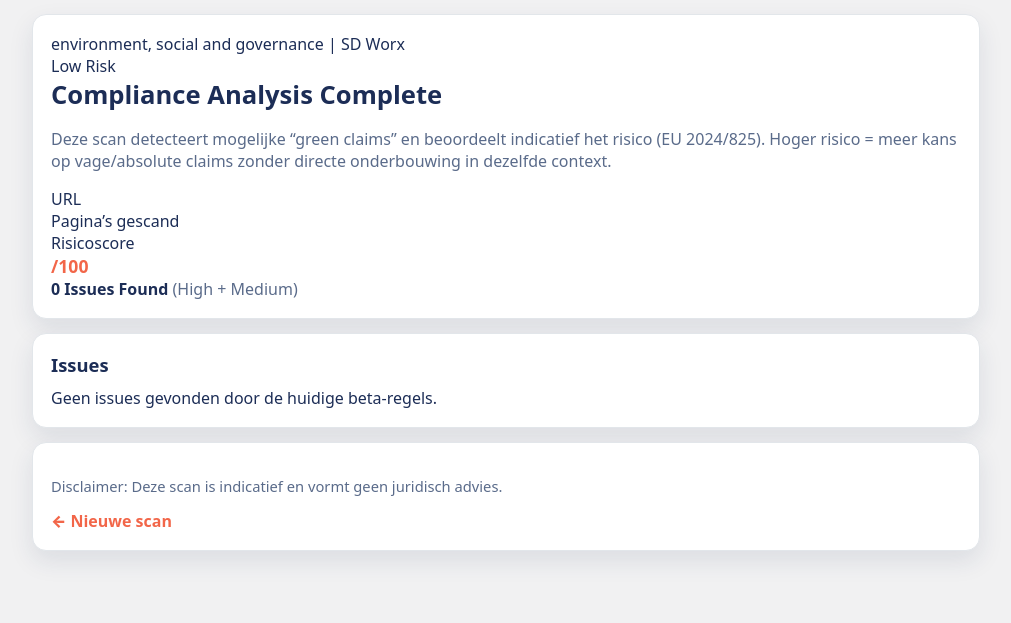
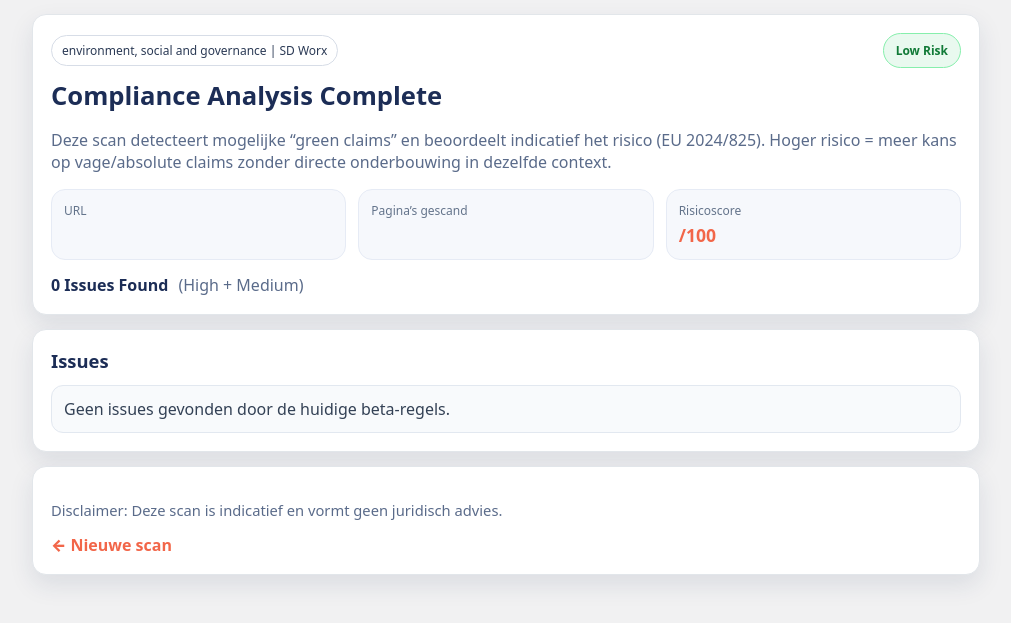
Before and after one commit to JayDee75/greencheck, a FastAPI app: template templates/report.html in a window 1280 px wide. Shown: the part 64-687 px from the top of the page, without its empty margins (134-1145 px from the left). Run offline with FastAPI, Linux system fonts and the light colour scheme; the template is opened without the code that fills it, so the values that code supplies are empty.

Commit message:
Update style.css

```diff
--- a/static/style.css
+++ b/static/style.css
@@ -143,3 +143,73 @@ pre{
   text-decoration: none;
 }
 .link:hover{ text-decoration: underline; }
+
+/* --- Greenguard-like report blocks --- */
+.summary-row{
+  display:flex; align-items:center; justify-content:space-between; gap:12px;
+}
+.chips{ display:flex; gap:8px; flex-wrap:wrap; }
+.chip{
+  border:1px solid #d7dde7; padding:6px 10px; border-radius:999px;
+  font-size:12px; color:#2b3a55; background:#fff;
+}
+.risk-pill{
+  padding:8px 12px; border-radius:999px; font-weight:700; font-size:12px;
+  border:1px solid transparent;
+}
+.risk-high{ background:#ffe9e9; color:#b42318; border-color:#fda29b; }
+.risk-med{ background:#fff6db; color:#8a6100; border-color:#f6d27a; }
+.risk-low{ background:#e9f9ef; color:#117a37; border-color:#86efac; }
+
+.h1{ margin:10px 0 8px; }
+.h2{ margin:0 0 12px; }
+
+.meta-grid{
+  margin-top:14px;
+  display:grid;
+  grid-template-columns:repeat(3,minmax(0,1fr));
+  gap:12px;
+}
+@media (max-width:900px){
+  .meta-grid{ grid-template-columns:1fr; }
+}
+.meta-item{ background:#f6f8fc; border:1px solid #e6ebf5; border-radius:14px; padding:12px; }
+.meta-k{ font-size:12px; color:#64748b; }
+.meta-v{ font-weight:600; margin-top:4px; }
+.issues-found{ margin-top:14px; display:flex; gap:10px; align-items:baseline; }
+
+.issue{
+  border:1px solid #e6ebf5; border-radius:16px;
+  padding:14px; margin:14px 0; background:#fff;
+}
+.issue-red{ border-left:6px solid #ef4444; }
+.issue-yellow{ border-left:6px solid #f59e0b; }
+
+.issue-head{ display:flex; justify-content:space-between; align-items:center; gap:12px; }
+.issue-title{ display:flex; flex-direction:column; gap:4px; }
+.issue-no{ font-size:12px; color:#64748b; }
+.issue-name{ font-size:16px; font-weight:800; color:#0f172a; }
+
+.tag{
+  font-size:12px; font-weight:800; padding:6px 10px; border-radius:999px;
+  border:1px solid transparent;
+}
+.tag-red{ background:#ffe9e9; color:#b42318; border-color:#fda29b; }
+.tag-yellow{ background:#fff6db; color:#8a6100; border-color:#f6d27a; }
+
+.issue-section{ margin-top:12px; }
+.issue-k{ font-size:12px; font-weight:800; color:#334155; margin-bottom:6px; }
+.issue-box{
+  background:#f8fafc; border:1px solid #e2e8f0; border-radius:12px;
+  padding:10px; color:#0f172a; font-size:13px; line-height:1.45;
+}
+
+.issue-foot{
+  display:flex; justify-content:space-between; gap:12px; flex-wrap:wrap;
+  margin-top:12px; padding-top:10px; border-top:1px solid #eef2f7;
+}
+
+.empty{
+  background:#f8fafc; border:1px solid #e2e8f0; border-radius:12px;
+  padding:12px; color:#334155;
+}
```
